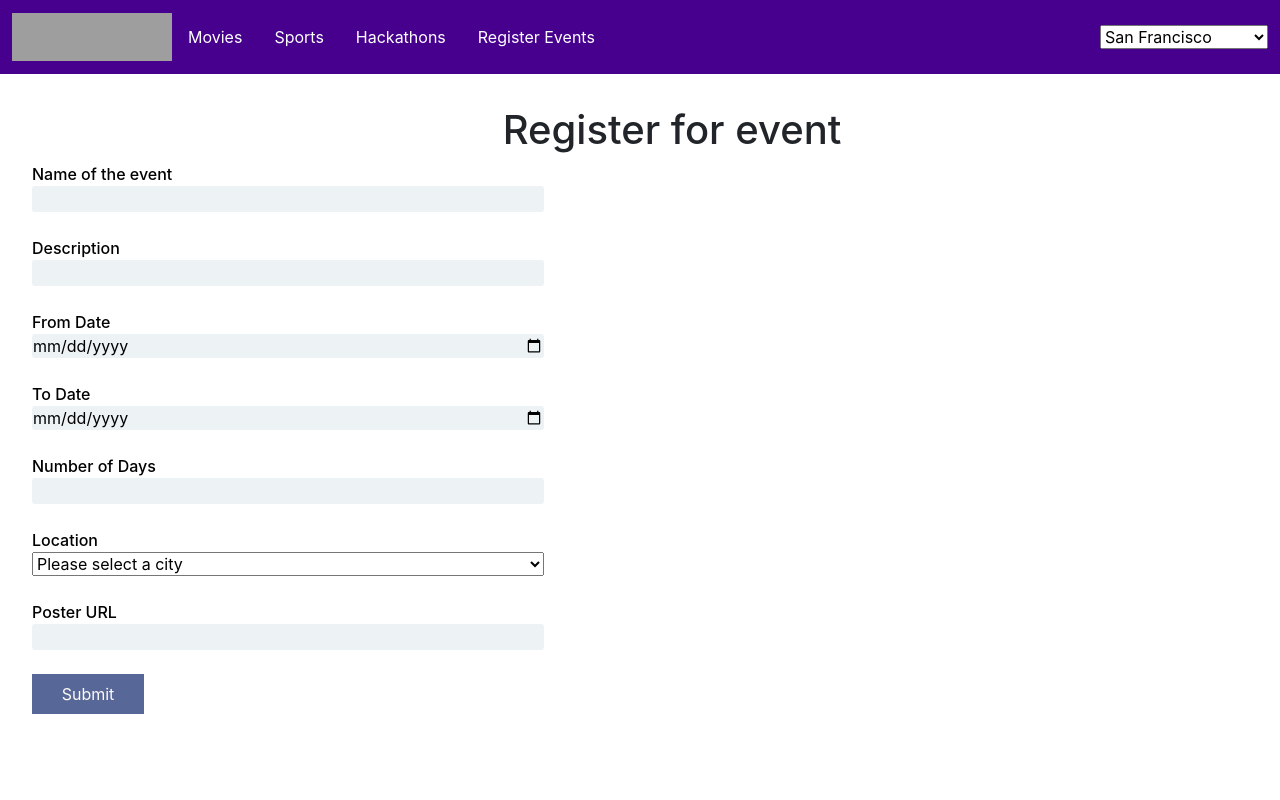
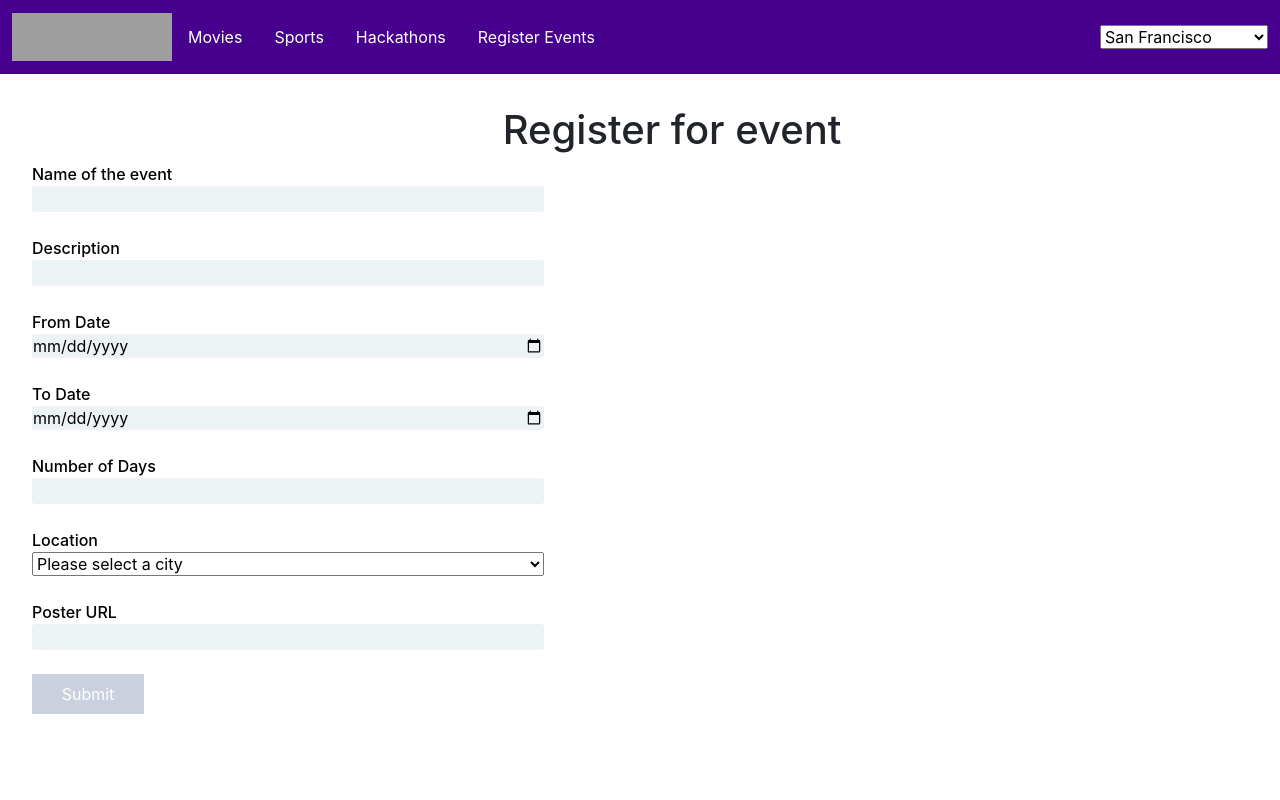
Before and after one commit to HarshitG24/Ticketlio, a React (Create React App) app: page /Ticketlio/register in a window 1280 px wide. Shown: the top 800 px of the page. Built offline with nearby package versions, Linux system fonts and the light colour scheme; grey boxes are pictures that could not be loaded.

Commit message:
fixed issues on register page

```diff
--- a/src/Components/Events/Events.js
+++ b/src/Components/Events/Events.js
@@ -32,7 +32,7 @@ class Events extends Component {
       poster: "",
       duration: "",
       formattedToDate: "",
-      formmattedFromDate: "",
+      formattedFromDate: "",
     };
     this.onInputFieldChange = this.onInputFieldChange.bind(this);
     this.onSubmitForm = this.onSubmitForm.bind(this);
@@ -107,7 +107,7 @@ class Events extends Component {
       title: this.state.name,
       description: this.state.description,
       duration: this.state.duration,
-      date: this.state.formmattedFromDate + " to " + this.state.formattedToDate,
+      date: this.state.formattedFromDate + " to " + this.state.formattedToDate,
       location: this.state.location,
       posterUrl: this.state.poster,
     };
@@ -116,12 +116,16 @@ class Events extends Component {
     localStorage.setItem("hackathon-data", JSON.stringify(hackData));
 
     this.setState({
-      title: "",
+      name: "",
       description: "",
       duration: "",
       date: "",
       location: "",
-      posterUrl: "",
+      poster: "",
+      formattedToDate: "",
+      formattedFromDate: "",
+      fromDate: "",
+      toDate: ""
     });
 
     alert(
@@ -138,21 +142,21 @@ class Events extends Component {
     const {
       name,
       description,
-      formmattedFromDate,
-      formattedToDate,
+      fromDate,
+      toDate,
       location,
       poster,
       duration,
     } = this.state;
 
     return (
-      name !== "" ||
-      description !== "" ||
-      formmattedFromDate !== "" ||
-      formattedToDate !== "" ||
-      location !== "" ||
-      poster !== "" ||
-      duration !== ""
+      name === "" ||
+      description === "" ||
+      fromDate === "" ||
+      toDate === "" ||
+      location === "" ||
+      poster === "" ||
+      duration === ""
     );
   }
 
@@ -259,9 +263,9 @@ class Events extends Component {
           </div>
 
           <button
-            className="submit-event-btn"
+            className= {dis ? "submit-event-btn-disabled" : "submit-event-btn"}
             onClick={() => this.onSubmitForm()}
-            disabled={false}
+            disabled={dis}
           >
             Submit
           </button>
--- a/src/Components/Movies/Movies.js
+++ b/src/Components/Movies/Movies.js
@@ -49,7 +49,6 @@ class Movies extends Component {
         e.city === this.props.city
     );
 
-    console.log("data is", data);
     this.setState({
       theatreName: evt.target.value,
       movieData: data,
@@ -155,7 +154,7 @@ class Movies extends Component {
                           updateRemainingTickets={this.updateRemainingTickets}
                         />
                         {/* <p>Tickets available: {elem.remainingTickets}</p> */}
-                        <button className="book-movie-btn">Book Tickets</button>
+                        <button className="book-movie-btn" onClick={() => alert('Thank you for booking the tickets')}>Book Tickets</button>
                       </div>
                     </div>
                   </div>
```
